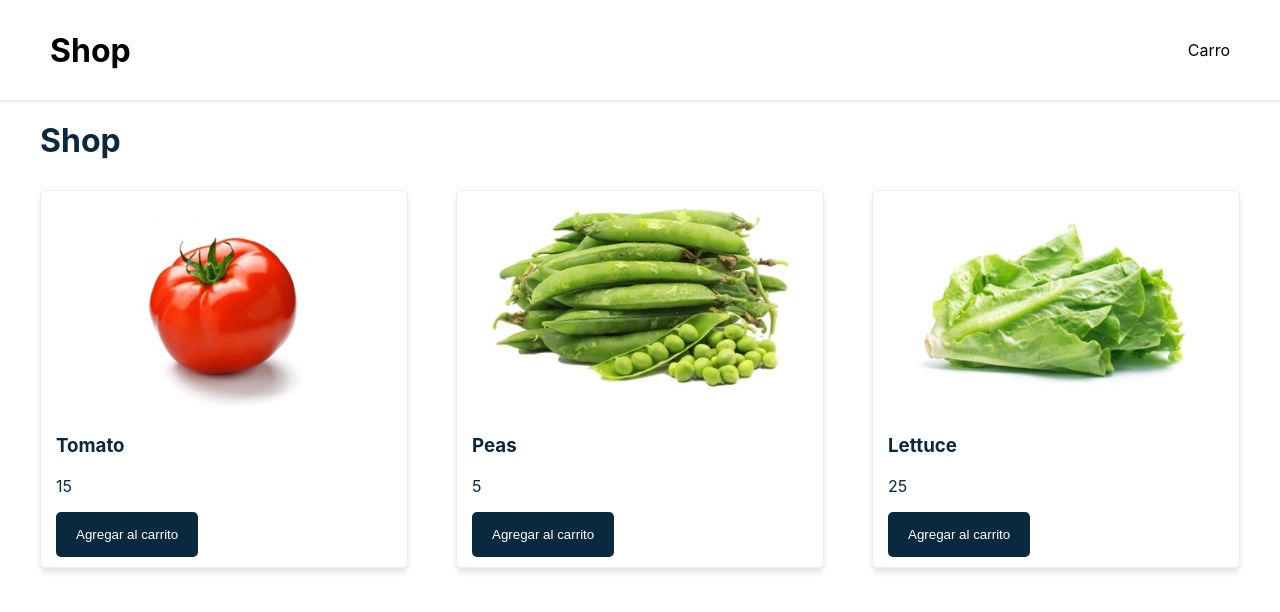
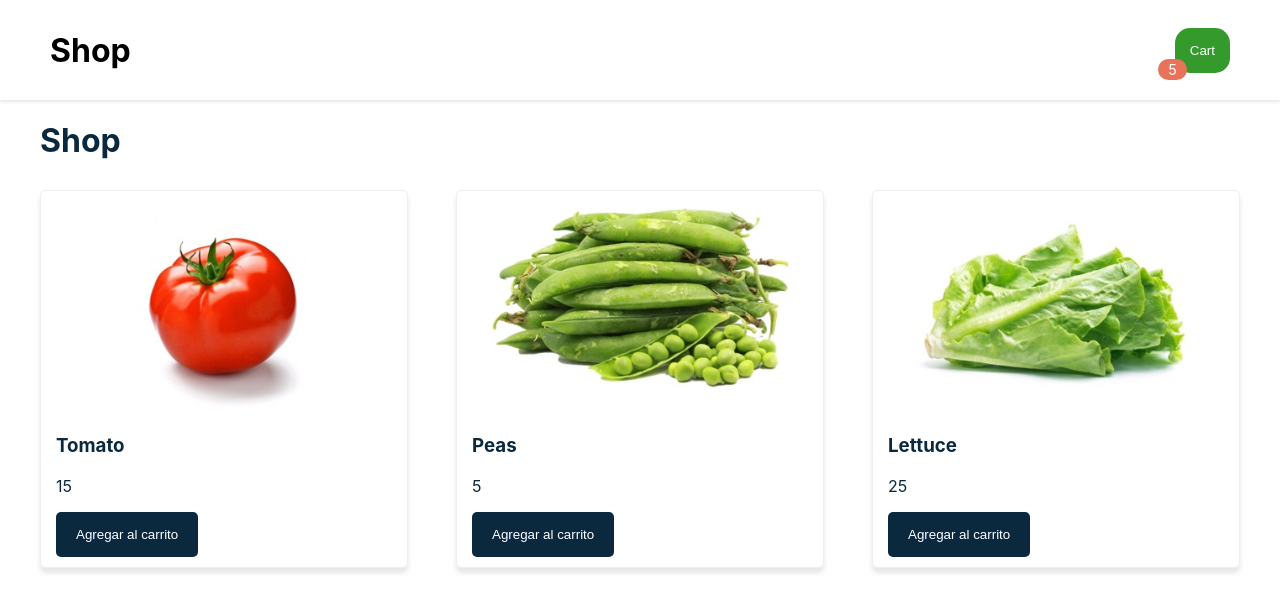
Before and after one commit to luisrmrz16/shopping-cart, a React (Create React App) app: page / in a window 1280 px wide. Shown: the top 612 px of the page. Built offline with nearby package versions, Linux system fonts and the light colour scheme.

Commit message:
Agregue el boton del carrito

```diff
--- /dev/null
+++ b/src/components/BubbleAlert.js
@@ -0,0 +1,25 @@
+import { render } from "@testing-library/react";
+import { Component } from "react";
+
+const styles = {
+  bubbleAlert: {
+    backgroundColor: "#E9725A",
+    borderRadius: "15px",
+    color: '#FFF',
+    padding: '2px 10px',
+    fontSize: '0.9rem',
+    width: '20px',
+  }
+}
+
+class BubbleAlert extends Component {
+  render() {
+    return (
+      <span style={styles.bubbleAlert}>
+        5
+      </span>
+    )
+  }
+}
+
+export default BubbleAlert;
--- /dev/null
+++ b/src/components/Cart.js
@@ -0,0 +1,35 @@
+import { Component } from 'react';
+import BubbleAlert from './BubbleAlert'
+
+const styles = {
+  cart: {
+    backgroundColor: '#359A2C',
+    color: '#FFF',
+    border: 'none',
+    padding: '15px',
+    borderRadius: '15px',
+    cursor: 'pointer',
+  },
+  bubble: {
+    position: 'relative',
+    left: '12px',
+    top: '20px',
+  }
+}
+
+class Cart extends Component {
+  render() {
+    return (
+      <div>
+        <span style={styles.bubble}>
+          <BubbleAlert />
+        </span>
+        <button style={styles.cart}>
+          Cart
+        </button>
+      </div>
+    )
+  }
+}
+
+export default Cart;
--- a/src/components/Navbar.js
+++ b/src/components/Navbar.js
@@ -1,5 +1,6 @@
 import { Component } from 'react';
-import Logo from './Logo'
+import Logo from './Logo';
+import Cart from './Cart';
 
 const styles = {
   navbar: {
@@ -19,7 +20,7 @@
     return (
       <nav style={styles.navbar}>
         <Logo />
-        <p>Carro</p>
+        <Cart />
       </nav>
     )
   }
```
